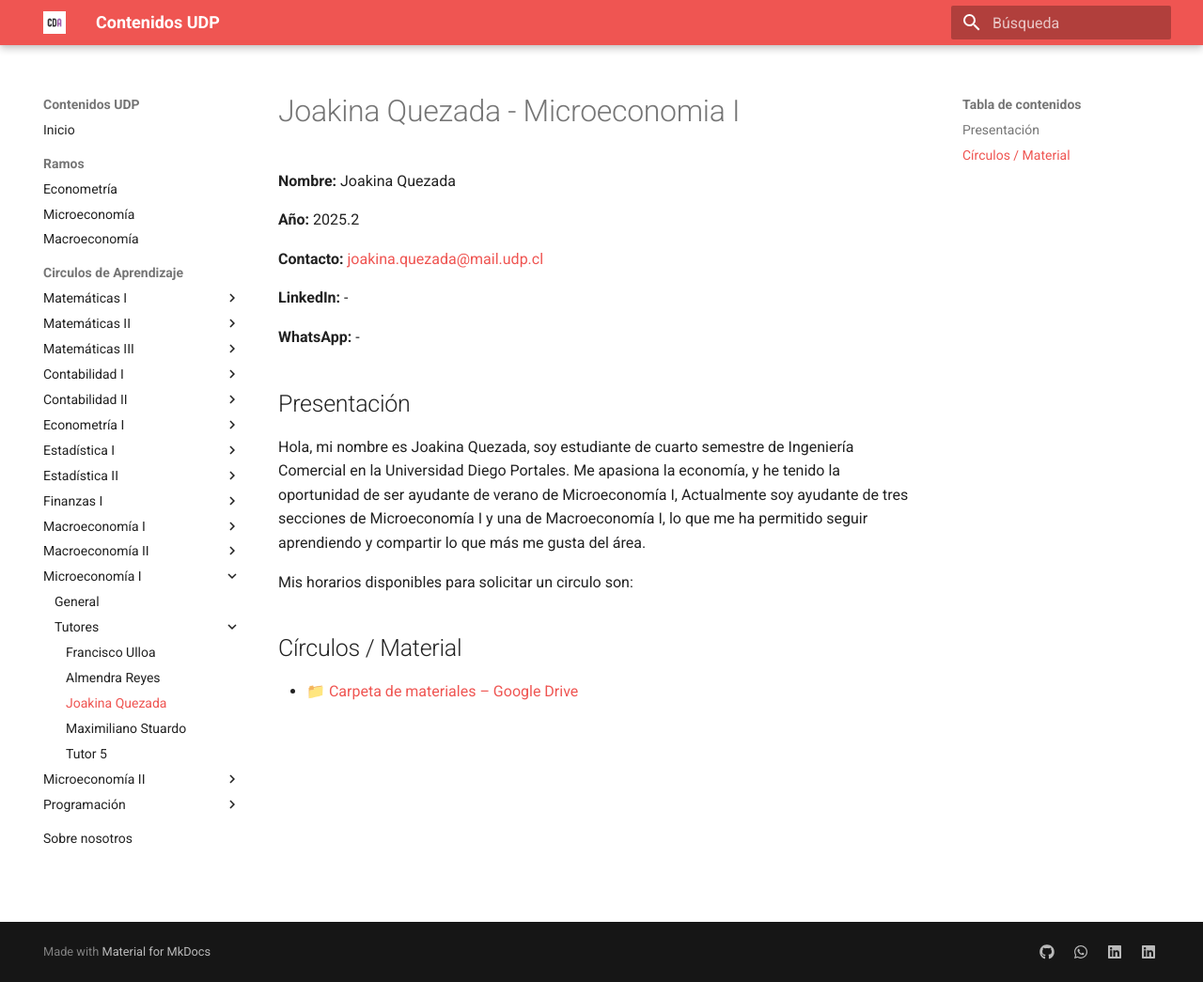
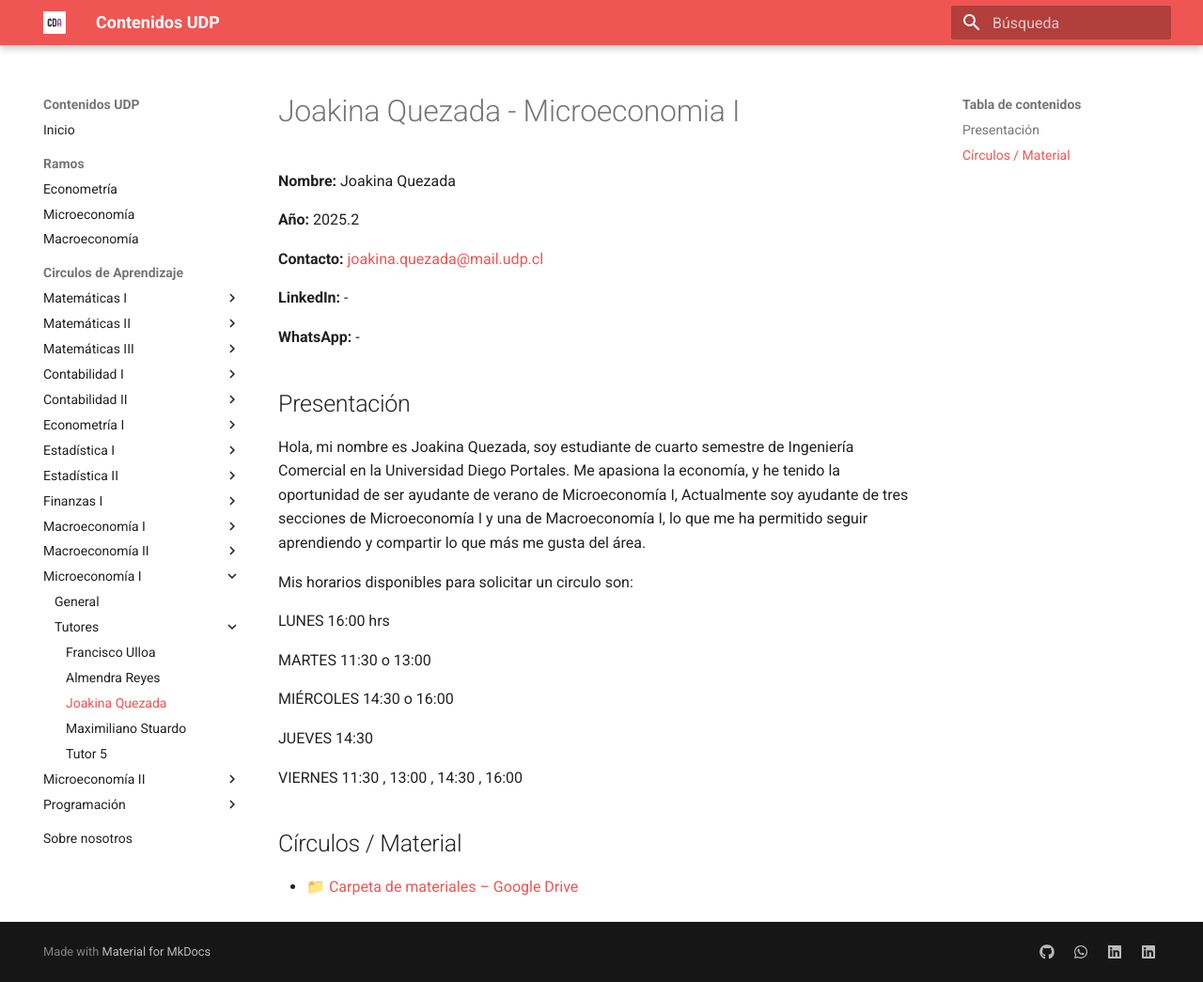
Before and after one commit to cda-fae/cda-fae, an MkDocs documentation site: the page built from docs/tutorias/microeconomia-1/tutores/tutor3.md, in a window 1280 px wide and 1045 px high. Shown: the whole window at 94% size. Built offline with MkDocs 1.6.1 and Material for MkDocs 9.7.7, drawn with Linux system fonts in a browser that asks for light colours.

Commit message:
arreglos joakina micro1

```diff
--- a/docs/tutorias/microeconomia-1/tutores/tutor3.md
+++ b/docs/tutorias/microeconomia-1/tutores/tutor3.md
@@ -16,6 +16,15 @@ Me apasiona la economía, y he tenido la oportunidad de ser ayudante de verano d
 
 Mis horarios disponibles para solicitar un circulo son:
 
+LUNES 16:00 hrs
+
+MARTES 11:30 o 13:00
+
+MIÉRCOLES 14:30 o 16:00
+
+JUEVES 14:30
+
+VIERNES 11:30 , 13:00 , 14:30 ,  16:00
 
 
 
```
